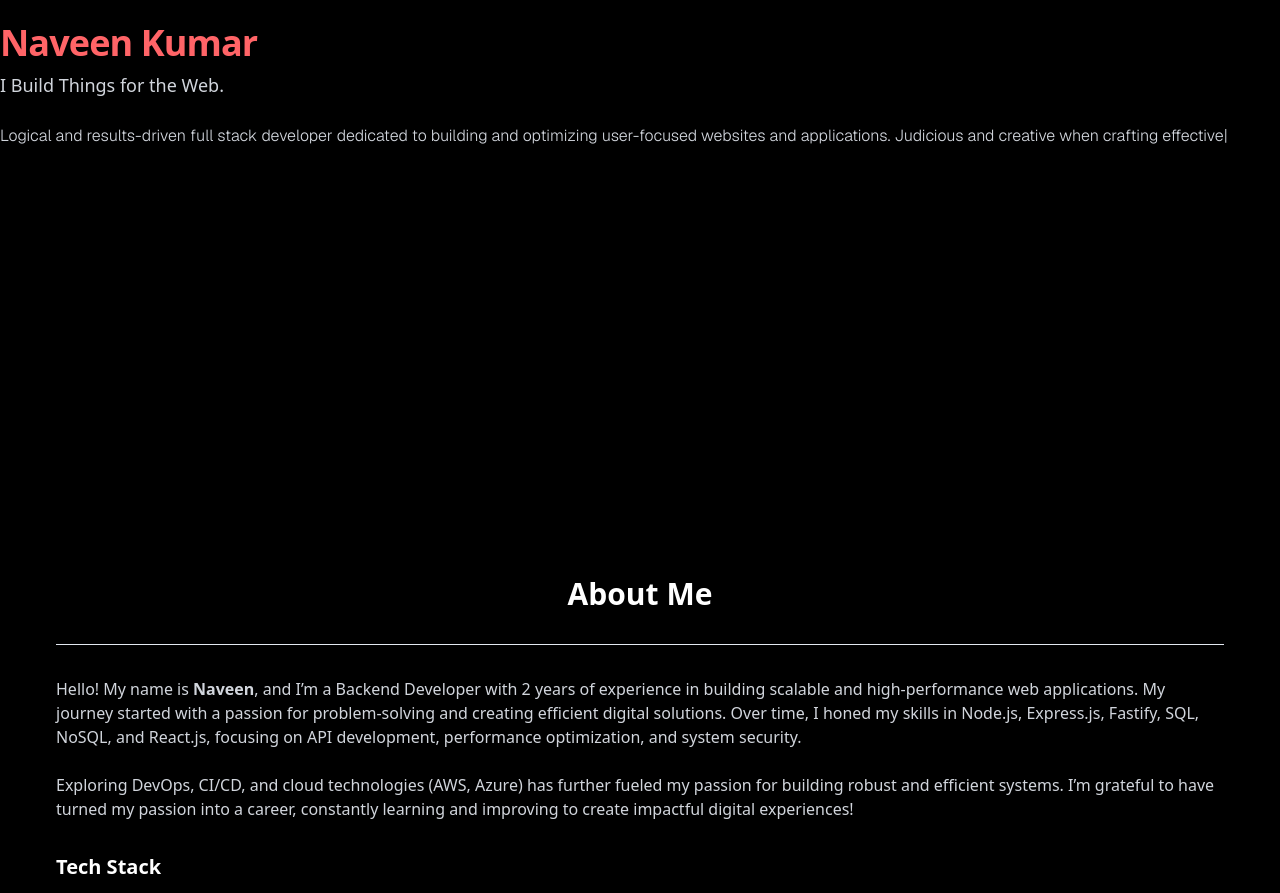
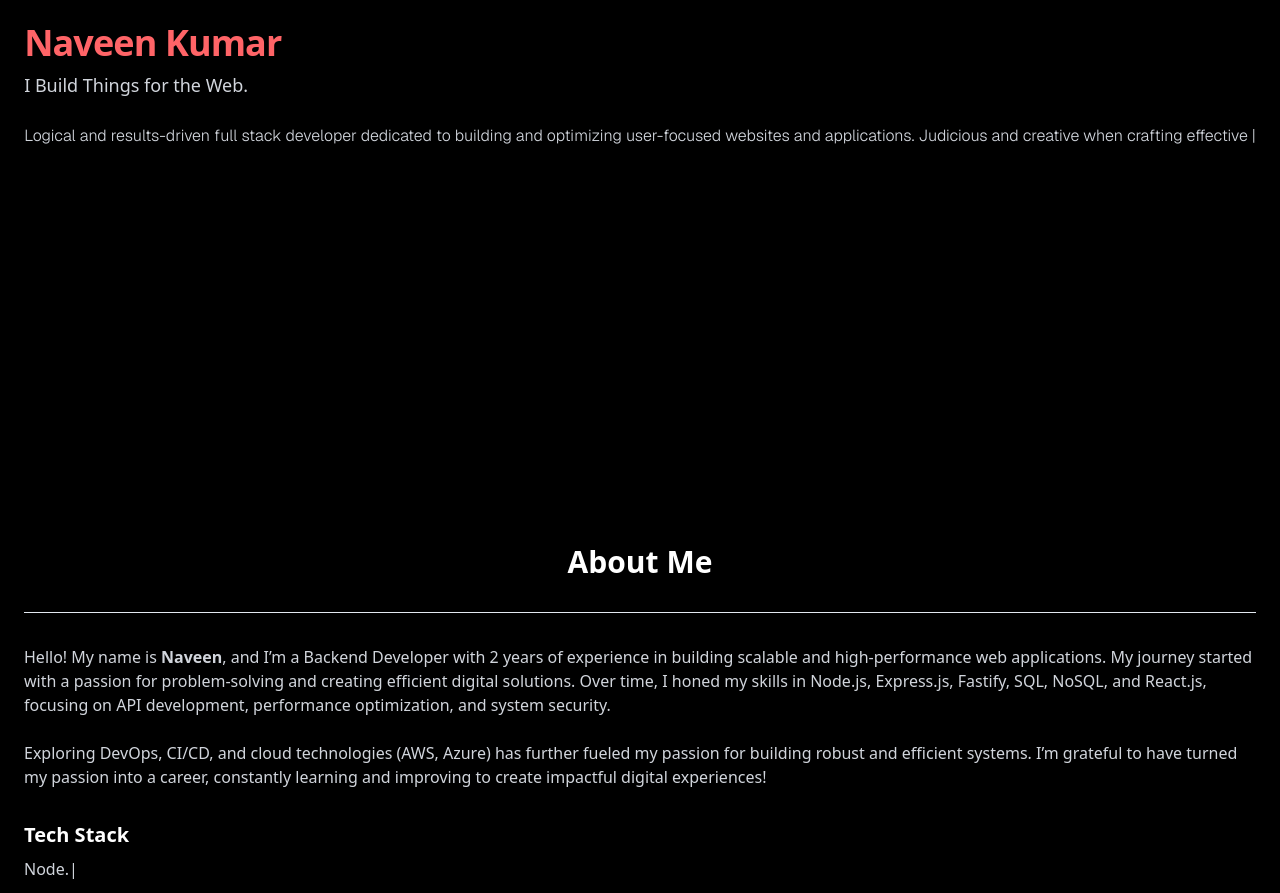
Before and after one commit to navinO0/portfolio-next, a Next.js app: page / in a window 1280 px wide. Shown: the part 320-1213 px from the top of the page. Built offline with nearby package versions, Linux system fonts and the light colour scheme.

Commit message:
fixed allingment adjustments

```diff
--- a/src/custume-components/about.jsx
+++ b/src/custume-components/about.jsx
@@ -71,7 +71,7 @@ const AboutComponent = () => {
             className="flex justify-center items-center py-16 px-6 bg-black text-white"
         >
             <Fade duration={2000} >
-                <div className="max-w-7xl w-full p-8 rounded-3xl bg-black/70 backdrop-blur-md  shadow-2xl space-y-8">
+                <div className="max-w-7xl w-full  rounded-3xl bg-black/70 backdrop-blur-md  shadow-2xl space-y-8">
 
                     <h2 className="text-3xl font-bold text-center text-white">About Me</h2>
                     <Separator className="border-gray-700" />
@@ -115,7 +115,7 @@ const AboutComponent = () => {
                             ]}
                             typeSpeed={60}
                             backSpeed={40}
-                            backDelay={1000}
+                            backDelay={700}
                             loop
                         />
                     </div>
@@ -159,7 +159,7 @@ const AboutComponent = () => {
                             <ul className=" list-inside space-y-2 text-gray-300">
                                 {experience.company.map((item, idx) => (
                                     <Fade key={idx} duration={1200} >
-                                        <li className="font-medium list-style-none">{item}</li>
+                                        <li className="font-medium list-style-none text-white">{item}</li>
                                     </Fade>
                                 ))}
                                 {experience.expContent.map((item, idx) => (
--- a/src/custume-components/header.jsx
+++ b/src/custume-components/header.jsx
@@ -5,7 +5,7 @@ import { GrReactjs } from 'react-icons/gr'
 import { SiAboutdotme } from 'react-icons/si'
 import { MdContactMail } from 'react-icons/md'
 import { AiFillFilePdf } from 'react-icons/ai'
-import { Button } from "@/components/ui/button" // shadcn button
+import { Button } from "@/components/ui/button"
 
 const HeaderComponent = () => (
   <header className="w-full fixed top-0 left-0 bg-black/70 backdrop-blur-md z-50">
--- a/src/custume-components/intro.jsx
+++ b/src/custume-components/intro.jsx
@@ -7,10 +7,10 @@ import { Avatar, AvatarFallback, AvatarImage } from "@/components/ui/avatar";
 
 const IntroComponent = () => {
   return (
-    <div className="flex justify-center items-center min-h-screen bg-black p-6 w-screen text-white">
+    <div className="flex justify-center items-center  min-h-screen bg-black   text-white">
       <Fade duration={2000} >
         {/* Glassmorphism Container */}
-        <div class="w-full md:max-w-7xl mx-auto p-8 rounded-3xl bg-black/70 backdrop-blur-md shadow-2xl flex flex-col md:flex-row items-center gap-8">
+        <div class="  w-full md:max-w-7xl mx-auto p-8 rounded-3xl bg-black/70 backdrop-blur-md shadow-2xl flex flex-col md:flex-row items-center gap-8">
 
           {/* Avatar */}
           {/* <Avatar className="w-32 h-32 border-2 border-gray-300 shadow-lg">
@@ -34,7 +34,7 @@ const IntroComponent = () => {
               </h3>
             </div>
 
-            <div className="text-base font-light font-sans font-typewriter text-l text-gray-300 text-start w-full md:min-w-7xl leading-relaxed">
+            <div className="text-base font-light font-sans max-w-screen font-typewriter text-l text-gray-300 text-start w-full md:min-w-[70vw] max-w-screen leading-relaxed">
               <ReactTyped
                 className="block"
                 strings={[
--- a/src/custume-components/projectItem.jsx
+++ b/src/custume-components/projectItem.jsx
@@ -48,7 +48,7 @@ const ProjectItem = ({ projectItem }) => {
           </Carousel> */}
 
           {/* Key Points */}
-          <ScrollArea className="h-72 pr-2">
+          <ScrollArea className="h-100 pr-2">
             <ul className="list-disc list-inside text-sm space-y-1">
               {projectKeyPoints.map((point, idx) => (
                 <li key={idx} className="text-gray-300">
```
